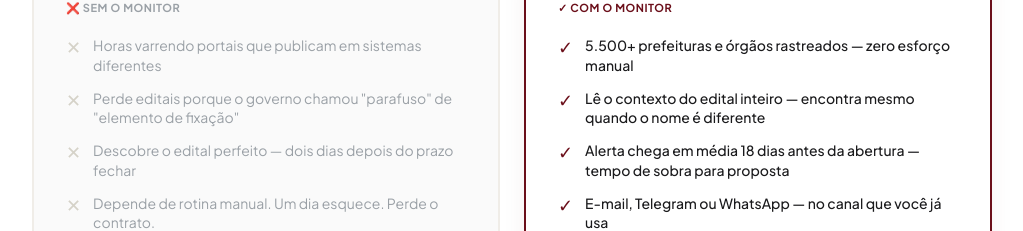
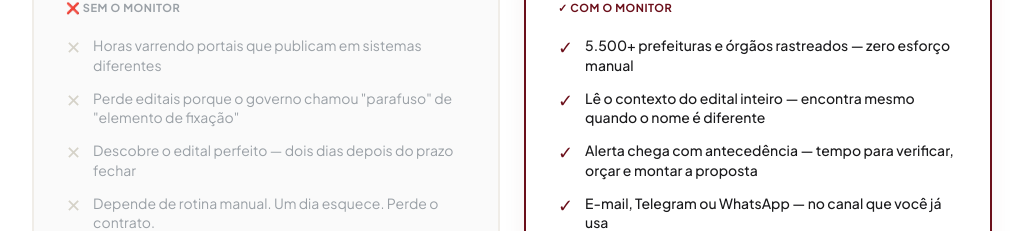
Before and after one commit to matuttamf/monitor-licitacoes, a Next.js app: page / in a window 1280 px wide. Shown: the part 4475-4706 px from the top of the page, without its empty margins (128-1151 px from the left). Built offline with nearby package versions, Linux system fonts and the light colour scheme; no server answers.

Commit message:
copy: remove prazo específico de dias no comparativo da landing

```diff
--- a/app/page.tsx
+++ b/app/page.tsx
@@ -385,7 +385,7 @@ export default function LandingPage() {
               {[
                 '5.500+ prefeituras e órgãos rastreados — zero esforço manual',
                 'Lê o contexto do edital inteiro — encontra mesmo quando o nome é diferente',
-                'Alerta chega em média 18 dias antes da abertura — tempo de sobra para proposta',
+                'Alerta chega com antecedência — tempo para verificar, orçar e montar a proposta',
                 'E-mail, Telegram ou WhatsApp — no canal que você já usa',
                 'Você chega primeiro. A proposta é sua.',
               ].map(item => (
```
